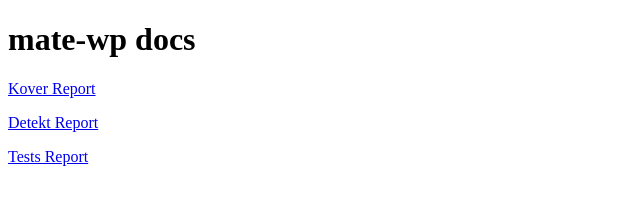
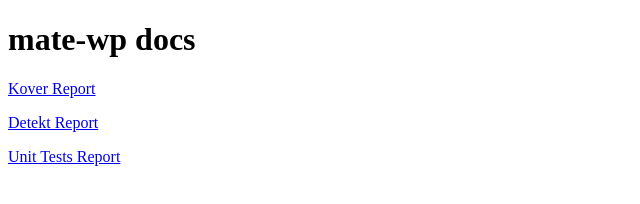
Before and after one commit to mcdimus/mate-wp, a plain HTML site: page docs/index.html in a window 1280 px wide. Shown: the full height of the page, 0-640 px from the left. Drawn offline with Linux system fonts and the light colour scheme.

Commit message:
chore: fix unit test url

```diff
--- a/docs/index.html
+++ b/docs/index.html
@@ -1,7 +1,7 @@
 <!DOCTYPE html>
 <html lang="en">
 <meta charset="UTF-8">
-<title>Page Title</title>
+<title>mate-wp Build Summary</title>
 <meta name="viewport" content="width=device-width,initial-scale=1">
 <link rel="stylesheet" href="">
 <style>
@@ -13,7 +13,7 @@
   <h1>mate-wp docs</h1>
   <p><a href="reports/kover/html/index.html">Kover Report</a></p>
   <p><a href="reports/detekt/detekt.html">Detekt Report</a></p>
-  <p><a href="reports/tests/test/index.html">Tests Report</a></p>
+  <p><a href="reports/tests/unit-test/aggregated-results/index.html">Unit Tests Report</a></p>
 </div>
 
 </body>
```
